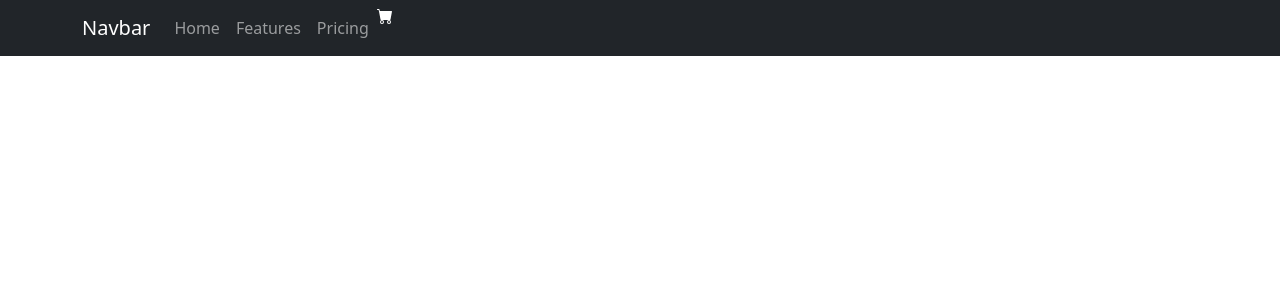
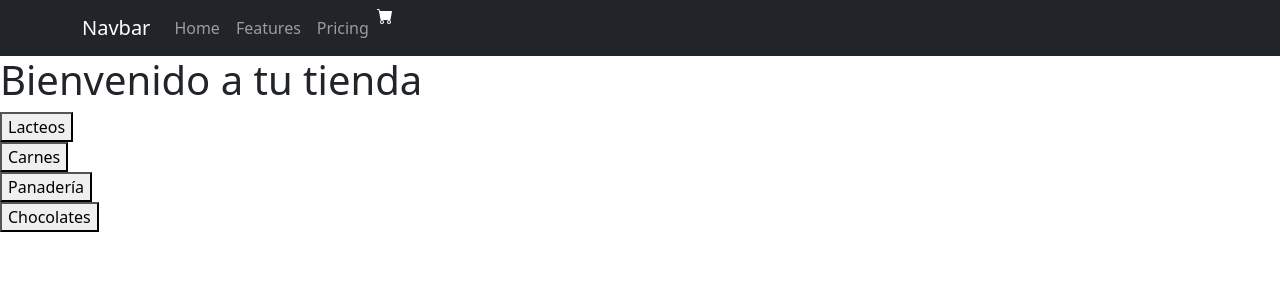
Before and after one commit to felixMedinaL/marketcarrito, a React (Create React App) app: page / in a window 1280 px wide. Shown: the top 300 px of the page. Built offline with nearby package versions, Linux system fonts and the light colour scheme.

Commit message:
component children

```diff
--- a/src/App.js
+++ b/src/App.js
@@ -1,11 +1,18 @@
+import { Component } from 'react';
 import './App.css';
+import ItemListContainer from './components/ItemListContainer/ItemListContainer';
 import NavBar from './components/NavBar';
 
-
-function App() {
+const App = () => {
   return (
     <>
     < NavBar />
+    <ItemListContainer greeting={'Bienvenido a tu tienda'}>
+      <button> Lacteos</button>
+      <button> Carnes</button>
+      <button> Panadería</button>
+      <button> Chocolates</button>
+    </ItemListContainer>
     </>
   );
 }
--- /dev/null
+++ b/src/components/ItemListContainer/ItemListContainer.jsx
@@ -0,0 +1,15 @@
+
+
+const ItemListContainer = (props) => {
+    console.log(ItemListContainer);
+    return (
+        <div>
+            <h1>{props.greeting}</h1>
+            {props.children.map(c => <div>{c}</div>)}
+        </div>
+
+    );
+
+}
+
+export default ItemListContainer;
```
